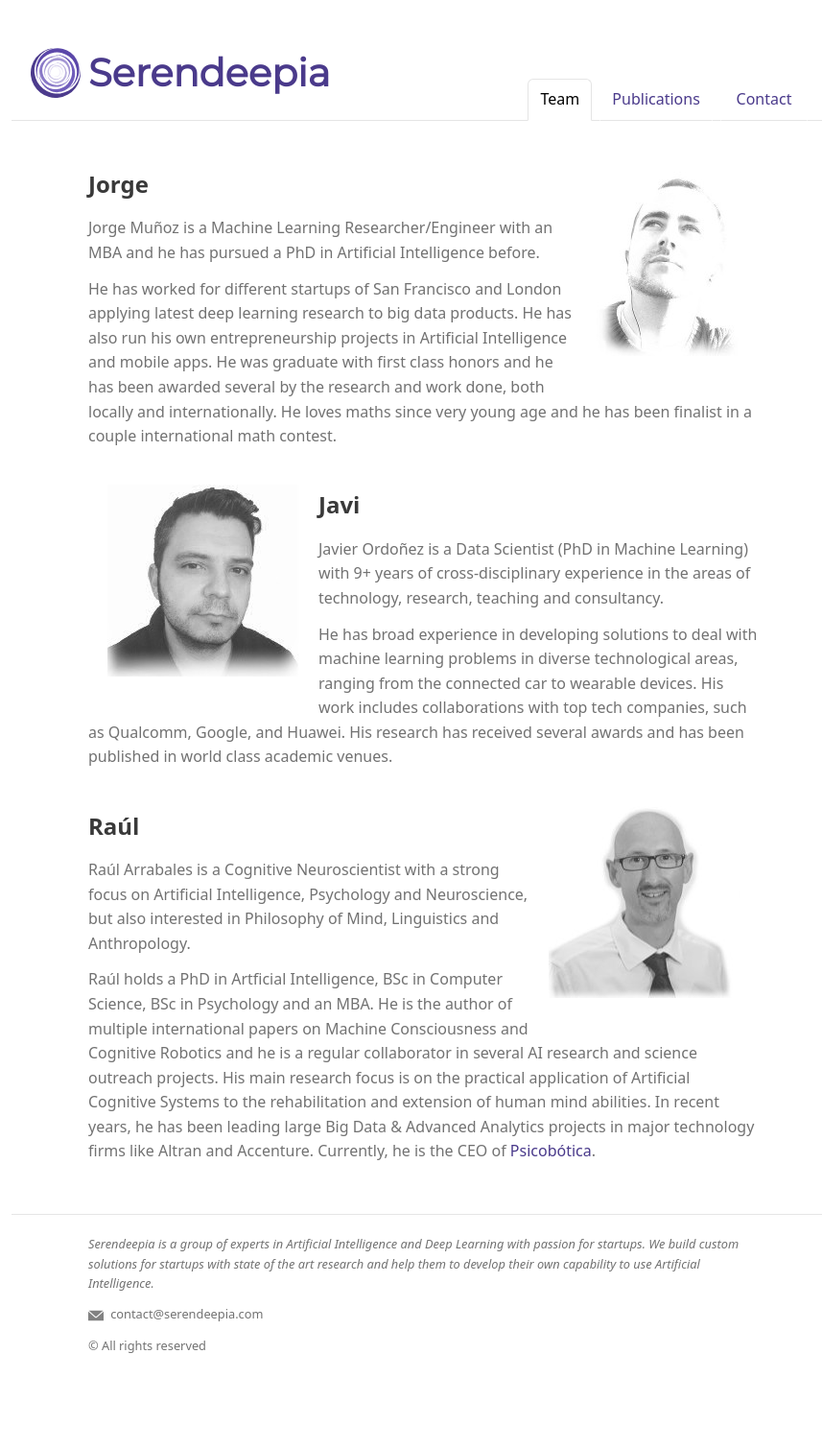
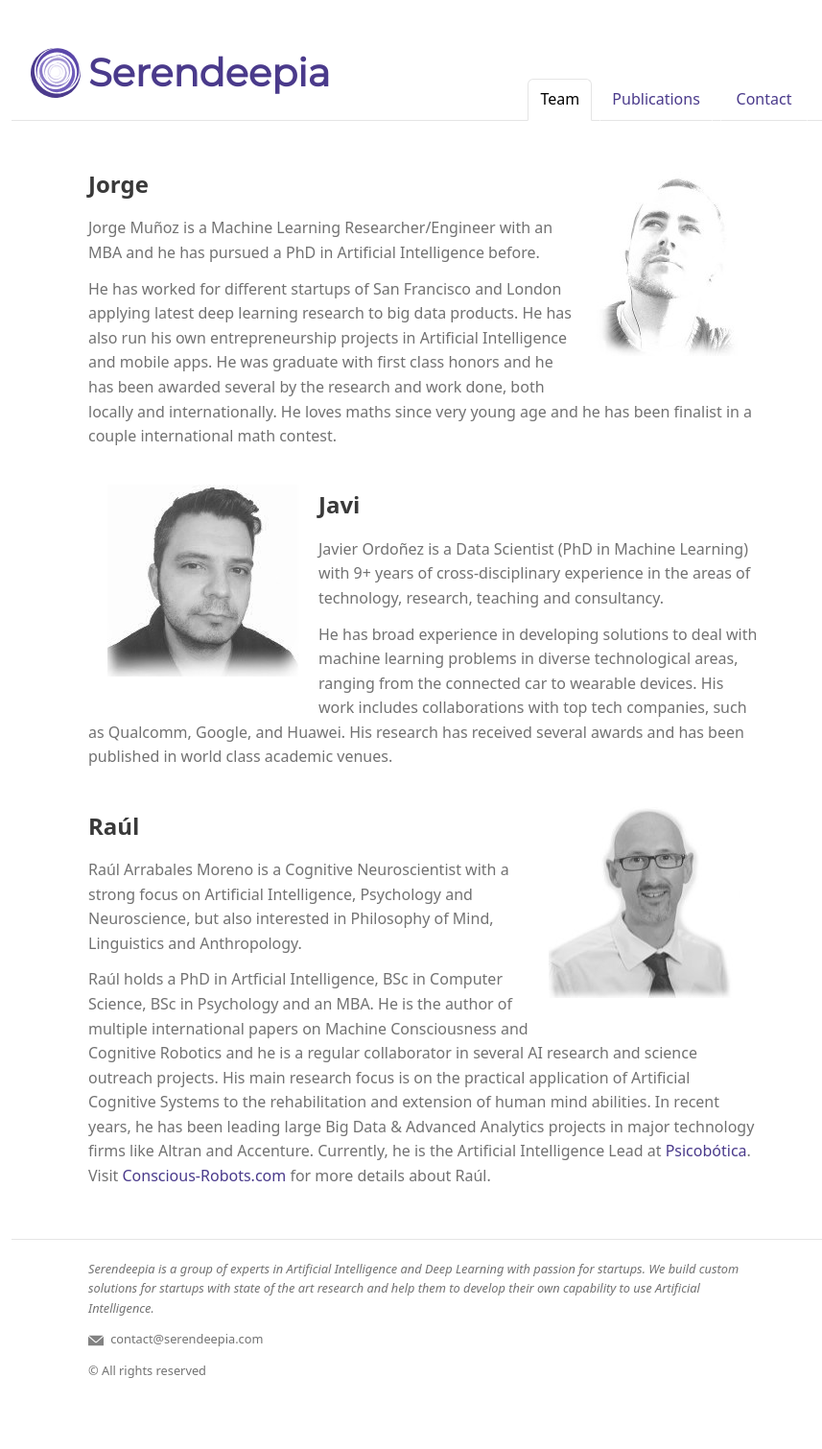
Before and after one commit to serendeepia/serendeepia.github.io, a Jekyll site: the page built from team.md, in a window 1280 px wide. Shown: the whole page at 96% size, without its empty margins (198-1055 px from the left). Built offline with Jekyll 4.4.1, drawn with Linux system fonts in a browser that asks for light colours; a script that is not in the unit is left out; before the commit the page ends 1484 px from its top, so only the background shows below that.

Commit message:
Update team.md
Added link to complete CV - Potential customers will be interested in more details about us, apart from the bio

```diff
--- a/team.md
+++ b/team.md
@@ -28,6 +28,6 @@ He has broad experience in developing solutions to deal with machine learning pr
 
 ## Raúl
 
-Raúl Arrabales is a Cognitive Neuroscientist with a strong focus on Artificial Intelligence, Psychology and Neuroscience, but also interested in Philosophy of Mind, Linguistics and Anthropology.
+Raúl Arrabales Moreno is a Cognitive Neuroscientist with a strong focus on Artificial Intelligence, Psychology and Neuroscience, but also interested in Philosophy of Mind, Linguistics and Anthropology.
 
-Raúl holds a PhD in Artficial Intelligence, BSc in Computer Science, BSc in Psychology and an MBA. He is the author of multiple international papers on Machine Consciousness and Cognitive Robotics and he is a regular collaborator in several AI research and science outreach projects. His main research focus is on the practical application of Artificial Cognitive Systems to the rehabilitation and extension of human mind abilities. In recent years, he has been leading large Big Data & Advanced Analytics projects in major technology firms like Altran and Accenture. Currently, he is the CEO of <a href="http://www.psicobotica.com" target="_blank">Psicobótica</a>.
+Raúl holds a PhD in Artficial Intelligence, BSc in Computer Science, BSc in Psychology and an MBA. He is the author of multiple international papers on Machine Consciousness and Cognitive Robotics and he is a regular collaborator in several AI research and science outreach projects. His main research focus is on the practical application of Artificial Cognitive Systems to the rehabilitation and extension of human mind abilities. In recent years, he has been leading large Big Data & Advanced Analytics projects in major technology firms like Altran and Accenture. Currently, he is the Artificial Intelligence Lead at <a href="http://www.psicobotica.com" target="_blank">Psicobótica</a>. Visit <a href="http://www.conscious-robots.com/cv-english/" target="_blank">Conscious-Robots.com</a> for more details about Raúl.
```
